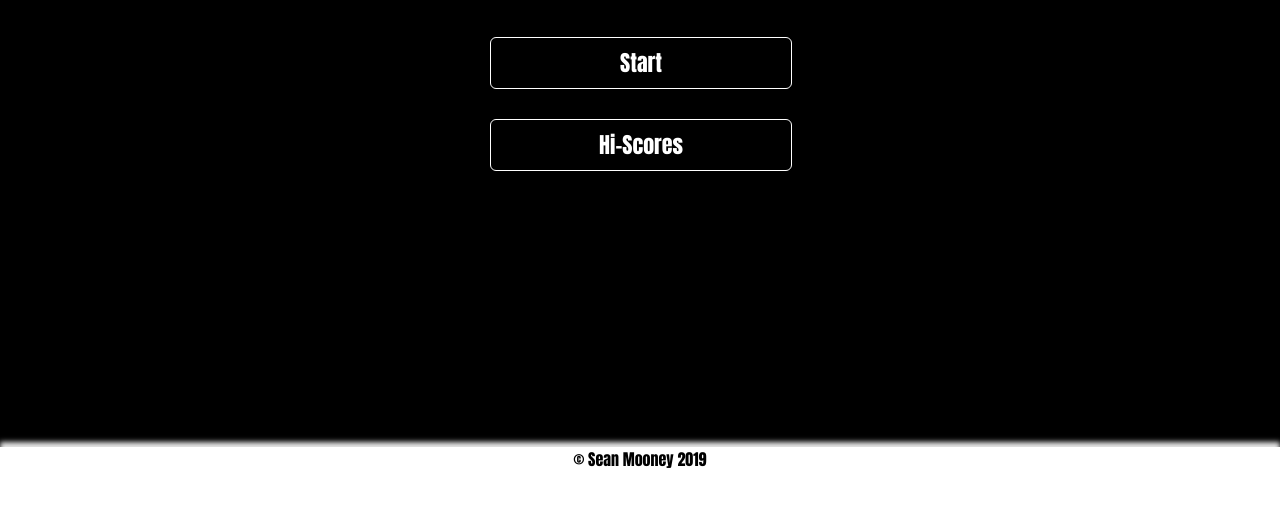
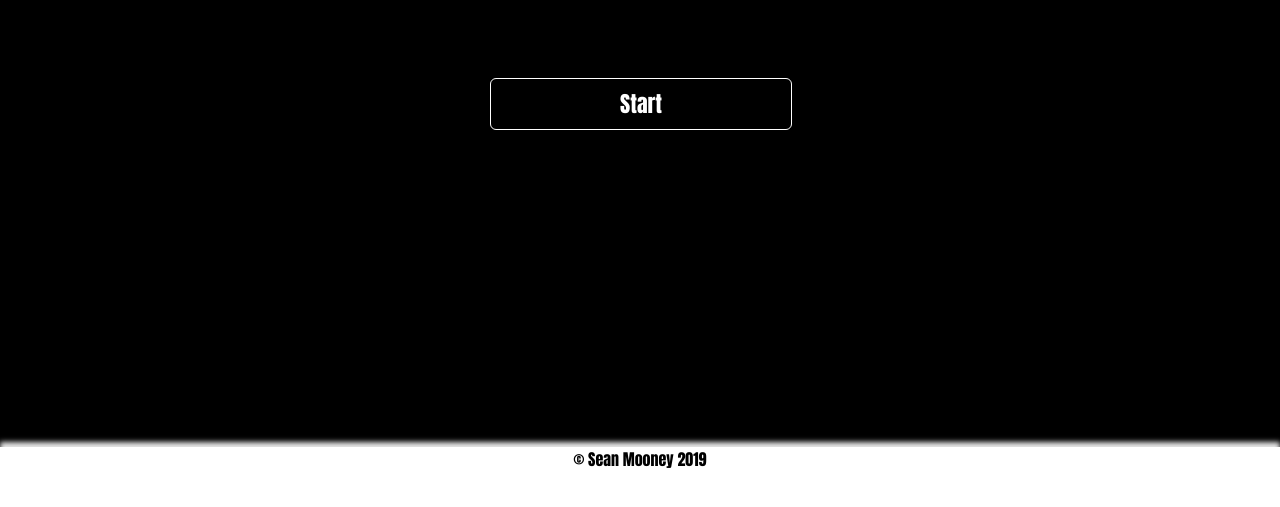
Before and after one commit to sean-mooney/AsteroidsHtml, a plain HTML site: page index.html in a window 1280 px wide. Shown: the part 293-800 px from the top of the page. Drawn offline with Linux system fonts and the light colour scheme.

Commit message:
removed high scores

```diff
--- a/index.html
+++ b/index.html
@@ -11,7 +11,7 @@
                     <div class="title">Space Rock Pew Pew Game</div>
                     <div class="buttonContainer">
                         <div class="buttonElement" onclick="initializeGame()">Start</div>
-                        <div class="buttonElement">Hi-Scores</div>
+                        <!-- <div class="buttonElement">Hi-Scores</div> -->
                     </div>
                 </div>
             </div>
@@ -24,7 +24,7 @@
                     </div>
                     <div class="buttonContainer">
                         <div class="buttonElement" onclick="initializeGame(true)">Restart</div>
-                        <div class="buttonElement">Hi-Scores</div>
+                        <!-- <div class="buttonElement">Hi-Scores</div> -->
                     </div>
                 </div>
             </div>
--- a/index.js
+++ b/index.js
@@ -32,10 +32,6 @@ function initializeGame(restart) {
     drawPlayer();
     enableControls();
     enableAsteroidSpawning(true);
-}
-
-function loadHighScores() {
-
 }
 
 function endGame(restart) {
```
